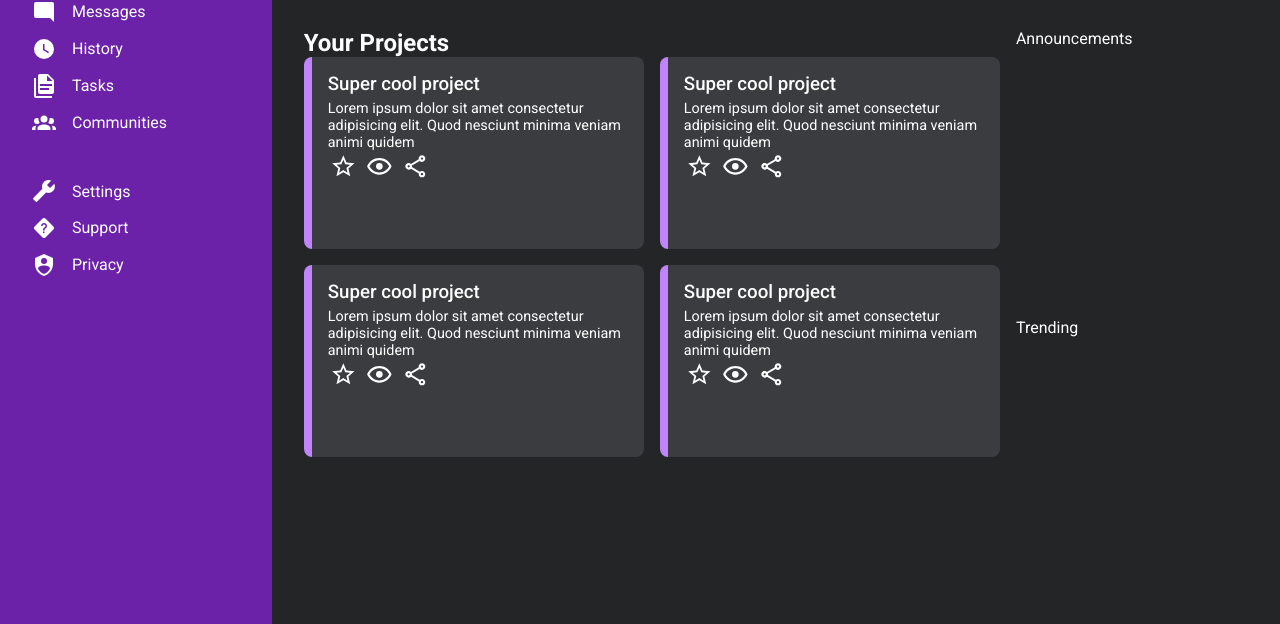
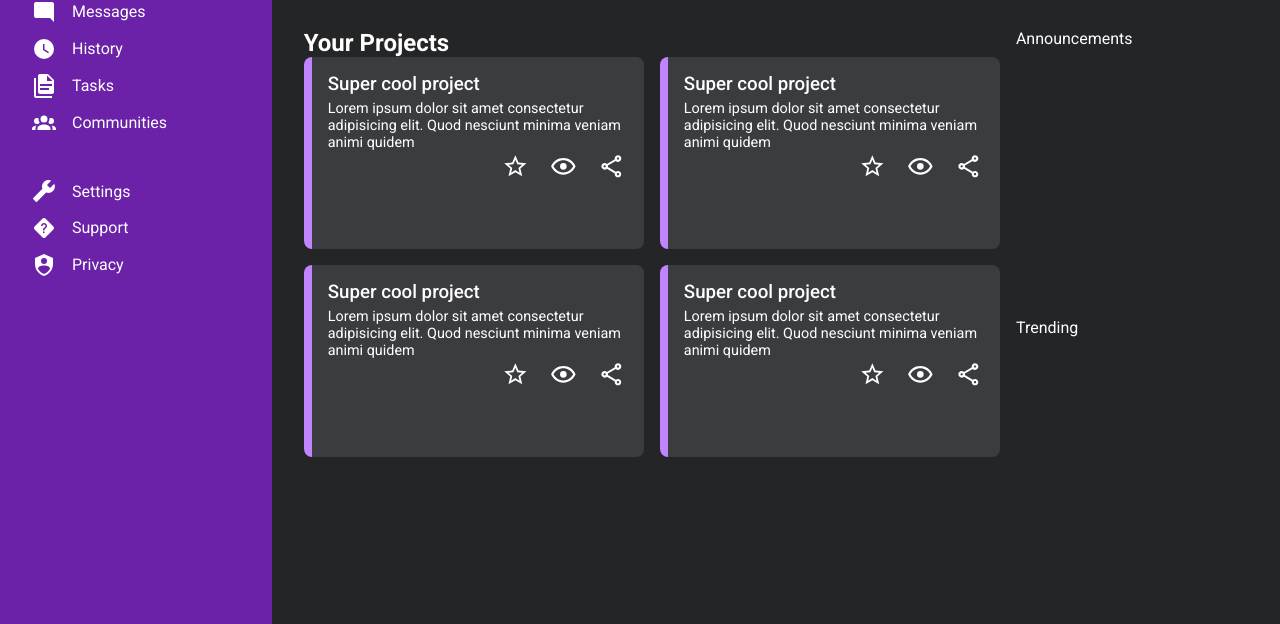
Before and after one commit to 02rasjac/admin-dashboard, a plain HTML site: page index.html in a window 1280 px wide. Shown: the part 176-800 px from the top of the page. Drawn offline with Linux system fonts and the light colour scheme.

Commit message:
Make `.actions` a flex to push button right

```diff
--- a/style.css
+++ b/style.css
@@ -304,4 +304,7 @@ header .search {
 
 .card .actions {
   height: 2rem;
+  display: flex;
+  justify-content: end;
+  gap: 1rem;
 }
```
